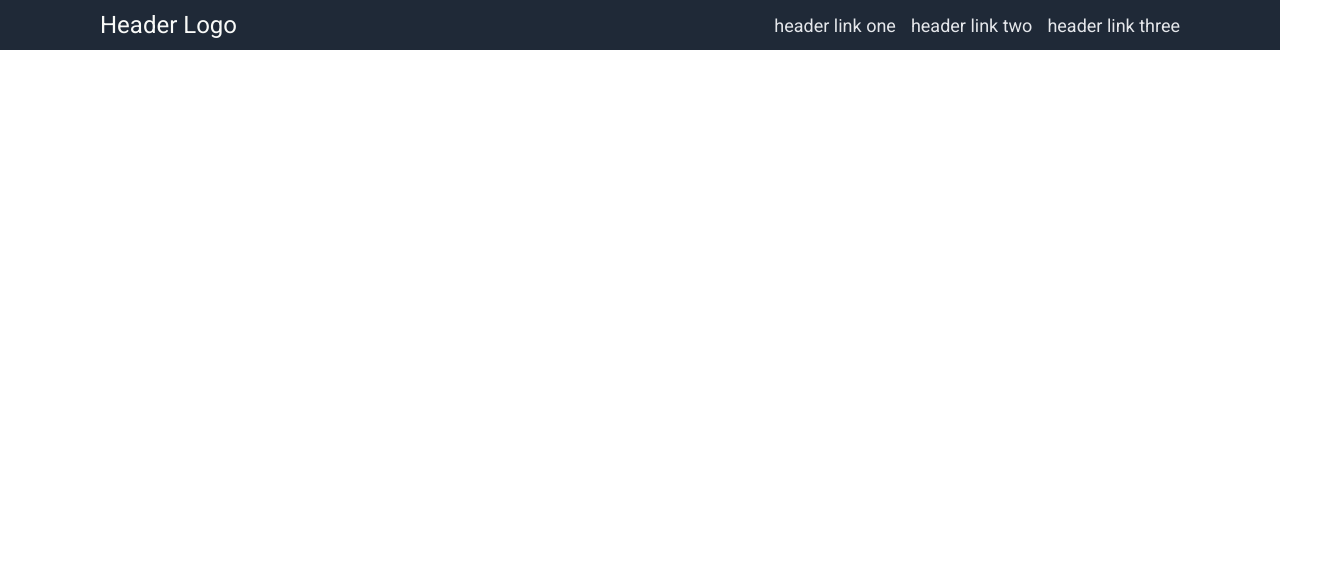
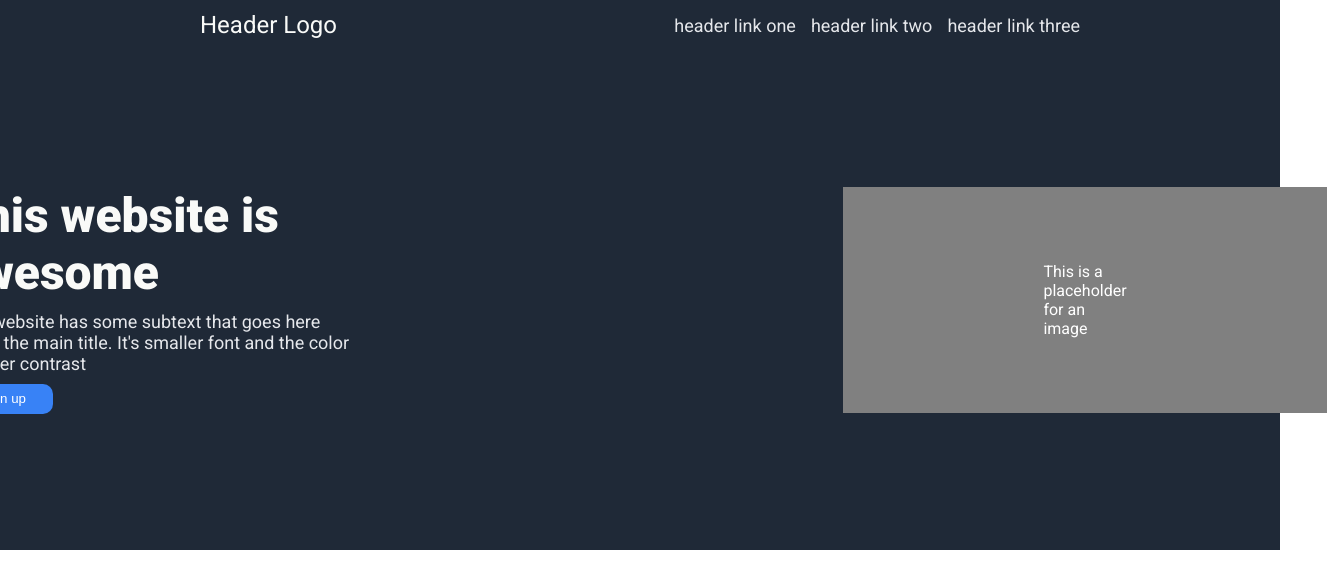
Before and after one commit to int-29/landing-page, a plain HTML site: page index.html in a window 1280 px wide. Shown: the whole page, 1327 px wide, since content can reach past the window. Drawn offline with Linux system fonts and the light colour scheme.

Commit message:
add hero section

```diff
--- a/index.html
+++ b/index.html
@@ -18,5 +18,16 @@
             <a href="#">header link three</a>
         </div>
     </div>
+
+    <div class="hero">
+        <div class="main">
+            <p class="awesome">This website is awesome</p>
+            <p class="sub">This website has some subtext that goes here under the main title. It's smaller font and the color is lower contrast</p>
+            <button class="button">Sign up</button>
+        </div>
+        <div class="imagine">
+            This is a placeholder for an image
+        </div>
+    </div>
 </body>
 </html>
--- a/style.css
+++ b/style.css
@@ -6,7 +6,7 @@ html, body {
 
 .header {
     margin: 0;
-    padding: 0 100px;
+    padding: 0 200px;
     display: flex;
     background-color: #1F2937;
     font-size: 24px;
@@ -33,3 +33,59 @@ html, body {
     gap: 15px;
 
 }
+
+.hero {
+    display: flex;
+    gap: 490px;
+    height: 400px;
+    padding: 50px 200px;
+    background-color: #1F2937;
+    justify-content: center;
+    align-items: center;
+}
+
+
+.awesome {
+    font-size: 48px;
+    color: #F9FAF8;
+    font-weight: 900;
+    padding: 0;
+    margin: 0;
+}
+
+.sub {
+    font-size: 18px;
+    color: #E5E7EB;
+    margin: 0;
+}
+
+.main {
+    display: flex;
+    flex-direction: column;
+    gap: 10px;
+    justify-content: center;
+    flex-grow: 1;
+    width: 400px;
+    flex-shrink: 0;
+}
+
+.imagine {
+    display: flex;
+    background-color: gray;
+    height: 226px;
+    align-items: center;
+    justify-content: center;
+    color: white;
+    padding: 0 200px;
+}
+
+.button {
+    background-color: #3882f6;
+    color: white;
+    flex-grow: 0;
+    flex-shrink: 0;
+    width: 100px;
+    height: 30px;
+    border: none;
+    border-radius: 10px;
+}
```
